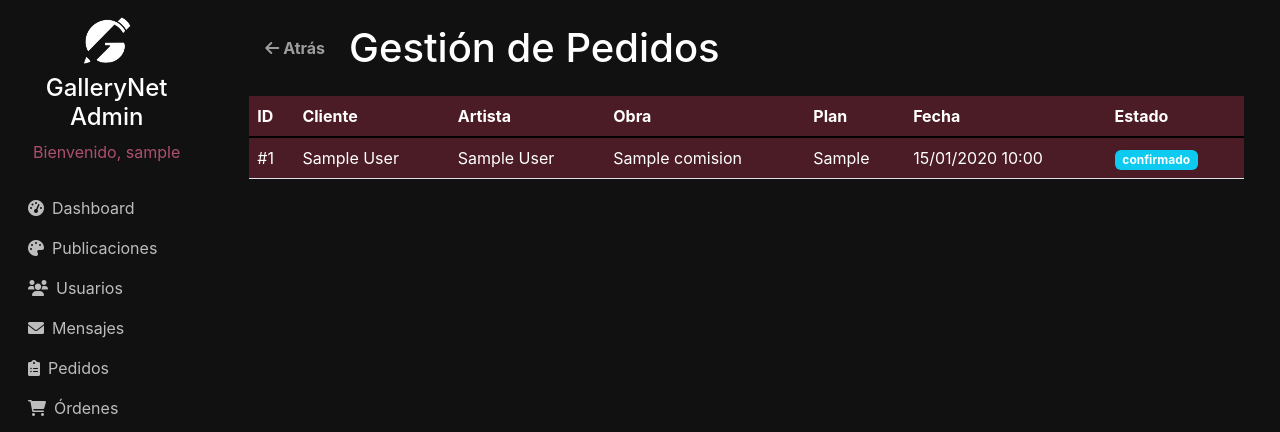
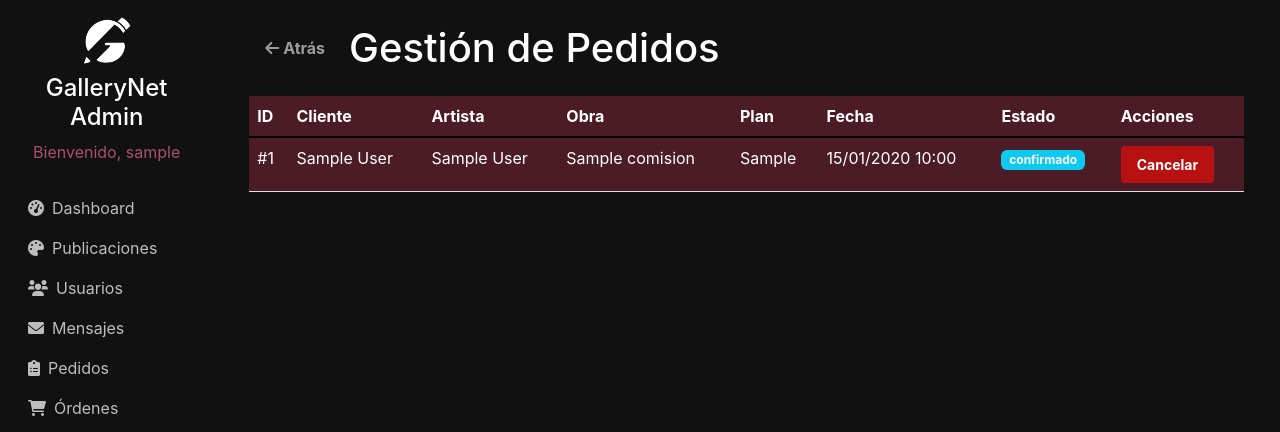
Before and after one commit to abidaw2024/gallerynet_pythonanywhere, a Django app: page /sales/admin/pedidos/ in a window 1280 px wide. Shown: the top 432 px of the page. Run offline with Django 5.2, Linux system fonts and the light colour scheme; a user stored in the database is signed in; tables that the repository leaves empty hold one stand-in row (values such as "Sample post"); some libraries are stand-ins or nearby versions.

Commit message:
opcion de cancelar

```diff
--- a/templates/backoffice/admin_pedidos_list.html
+++ b/templates/backoffice/admin_pedidos_list.html
@@ -31,6 +31,7 @@
                     <th>Plan</th>
                     <th>Fecha</th>
                     <th>Estado</th>
+                    <th>Acciones</th>
                 </tr>
             </thead>
             <tbody>
@@ -46,15 +47,27 @@
                         <span class="badge
                             {% if encargo.estado == 'Pendiente' %}bg-warning
                             {% elif encargo.estado == 'Aceptado' or encargo.estado == 'Confirmado' %}bg-success
-                            {% elif encargo.estado == 'Rechazado' %}bg-danger
+                            {% elif encargo.estado == 'Rechazado' or encargo.estado == 'Cancelado' %}bg-danger
                             {% else %}bg-info{% endif %}">
                             {{ encargo.estado }}
                         </span>
                     </td>
+                    <td>
+                        {% if encargo.estado != 'Cancelado' %}
+                        <form method="post" action="{% url 'sales:admin_cancelar_encargo' encargo.id %}" style="display:inline;">
+                            {% csrf_token %}
+                            <button type="submit" class="btn btn-danger btn-sm" onclick="return confirm('¿Seguro que quieres cancelar este pedido?');">
+                                Cancelar
+                            </button>
+                        </form>
+                        {% else %}
+                        <span class="text-muted">No disponible</span>
+                        {% endif %}
+                    </td>
                 </tr>
                 {% empty %}
                 <tr>
-                    <td colspan="7" class="text-center">No hay encargos registrados</td>
+                    <td colspan="8" class="text-center">No hay encargos registrados</td>
                 </tr>
                 {% endfor %}
             </tbody>
```
